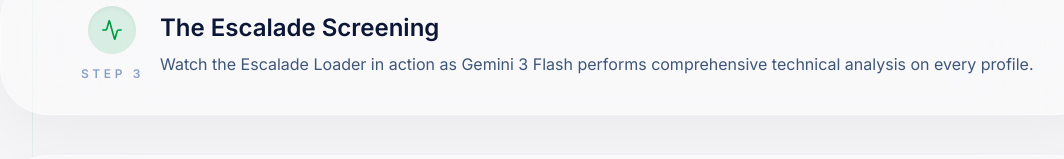
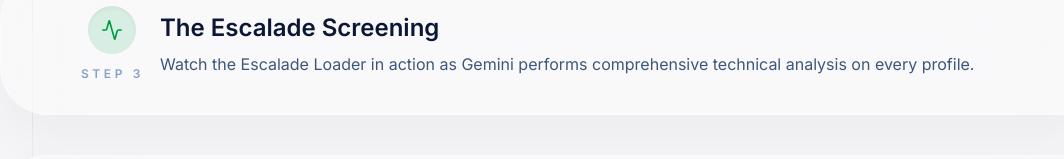
Before and after one commit to AstroKrypton/umurava_ai_talent_screening, a Next.js app: page /how-it-works in a window 1280 px wide. Shown: the part 894-1053 px from the top of the page, without its empty margins (88-1152 px from the left). Built offline with nearby package versions, Linux system fonts and the light colour scheme.

Commit message:
Fix: text display issue  in how-it-works page

```diff
--- a/app/how-it-works/page.tsx
+++ b/app/how-it-works/page.tsx
@@ -17,7 +17,7 @@
   {
     icon: Activity,
     title: "The Escalade Screening",
-    description: "Watch the Escalade Loader in action as Gemini 3 Flash performs comprehensive technical analysis on every profile.",
+    description: "Watch the Escalade Loader in action as Gemini  performs comprehensive technical analysis on every profile.",
   },
   {
     icon: Trophy,
```
